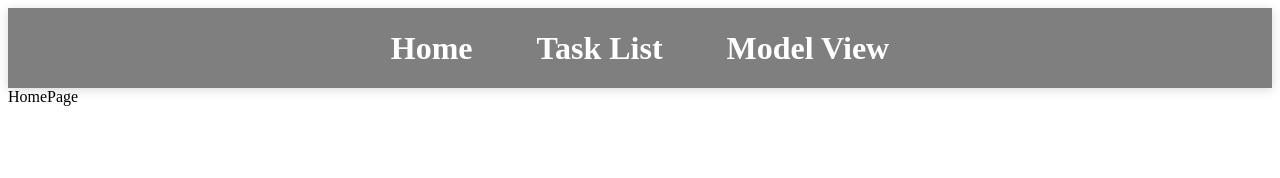
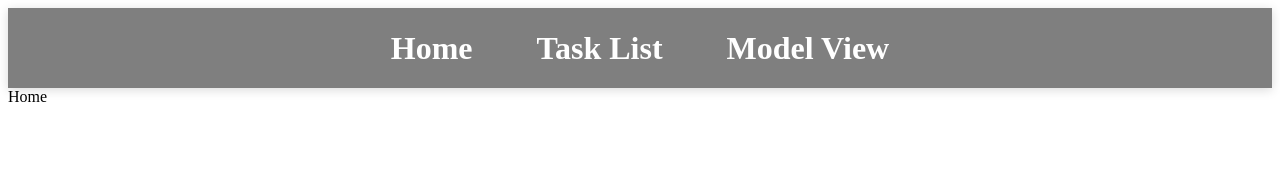
Before and after one commit to alstn113/react-beautiful-dnd, a React (Vite) app: page / in a window 1280 px wide. Shown: the top 178 px of the page. Built offline with nearby package versions, Linux system fonts and the light colour scheme.

Commit message:
pages 파일 이름 변경

```diff
--- a/src/App.tsx
+++ b/src/App.tsx
@@ -1,17 +1,17 @@
 import { Routes, Route } from "react-router-dom";
 import Navbar from "./components/Navbar";
-import HomePage from "./pages/HomePage";
-import ModelViewPage from "./pages/ModelViewPage";
-import TaskListPage from "./pages/TaskListPage";
+import Home from "./pages/Home";
+import ModelView from "./pages/ModelView";
+import TaskList from "./pages/TaskList";
 
 function App() {
   return (
     <>
       <Navbar />
       <Routes>
-        <Route path="/" element={<HomePage />} />
-        <Route path="/task-list" element={<TaskListPage />} />
-        <Route path="/model-view" element={<ModelViewPage />} />
+        <Route path="/" element={<Home />} />
+        <Route path="/task-list" element={<TaskList />} />
+        <Route path="/model-view" element={<ModelView />} />
       </Routes>
     </>
   );
--- /dev/null
+++ b/src/pages/Home/index.tsx
@@ -0,0 +1,5 @@
+const Home = () => {
+  return <div>Home</div>;
+};
+
+export default Home;
--- a/src/pages/HomePage/index.tsx
+++ /dev/null
@@ -1,5 +0,0 @@
-const HomePage = () => {
-  return <div>HomePage</div>;
-};
-
-export default HomePage;
--- a/src/pages/ModelViewPage/index.tsx
+++ b/src/pages/ModelView/index.tsx
@@ -2,7 +2,7 @@ import { useRecoilValue } from "recoil";
 import * as S from "./styles";
 import taskListAtom from "../../store/taskList/atom";
 
-const ModelViewPage = () => {
+const ModelView = () => {
   const taskList = useRecoilValue(taskListAtom);
   return (
     <S.Container>
@@ -15,4 +15,4 @@ const ModelViewPage = () => {
   );
 };
 
-export default ModelViewPage;
+export default ModelView;
--- a/src/pages/TaskListPage/index.tsx
+++ b/src/pages/TaskList/index.tsx
@@ -5,7 +5,7 @@ import { useRecoilState } from "recoil";
 import taskListAtom from "../../store/taskList/atom";
 import * as S from "./styles";
 
-function TaskListPage() {
+function TaskList() {
   const [state, setState] = useRecoilState(taskListAtom);
 
   const onDragEnd = (result: DropResult) => {
@@ -90,4 +90,4 @@ function TaskListPage() {
   );
 }
 
-export default TaskListPage;
+export default TaskList;
```
Also changed, not shown: src/pages/Home/styles.tsx (renamed from src/pages/HomePage/styles.tsx), src/pages/ModelView/styles.tsx (renamed from src/pages/ModelViewPage/styles.tsx), src/pages/TaskList/styles.tsx (renamed from src/pages/TaskListPage/styles.tsx).
